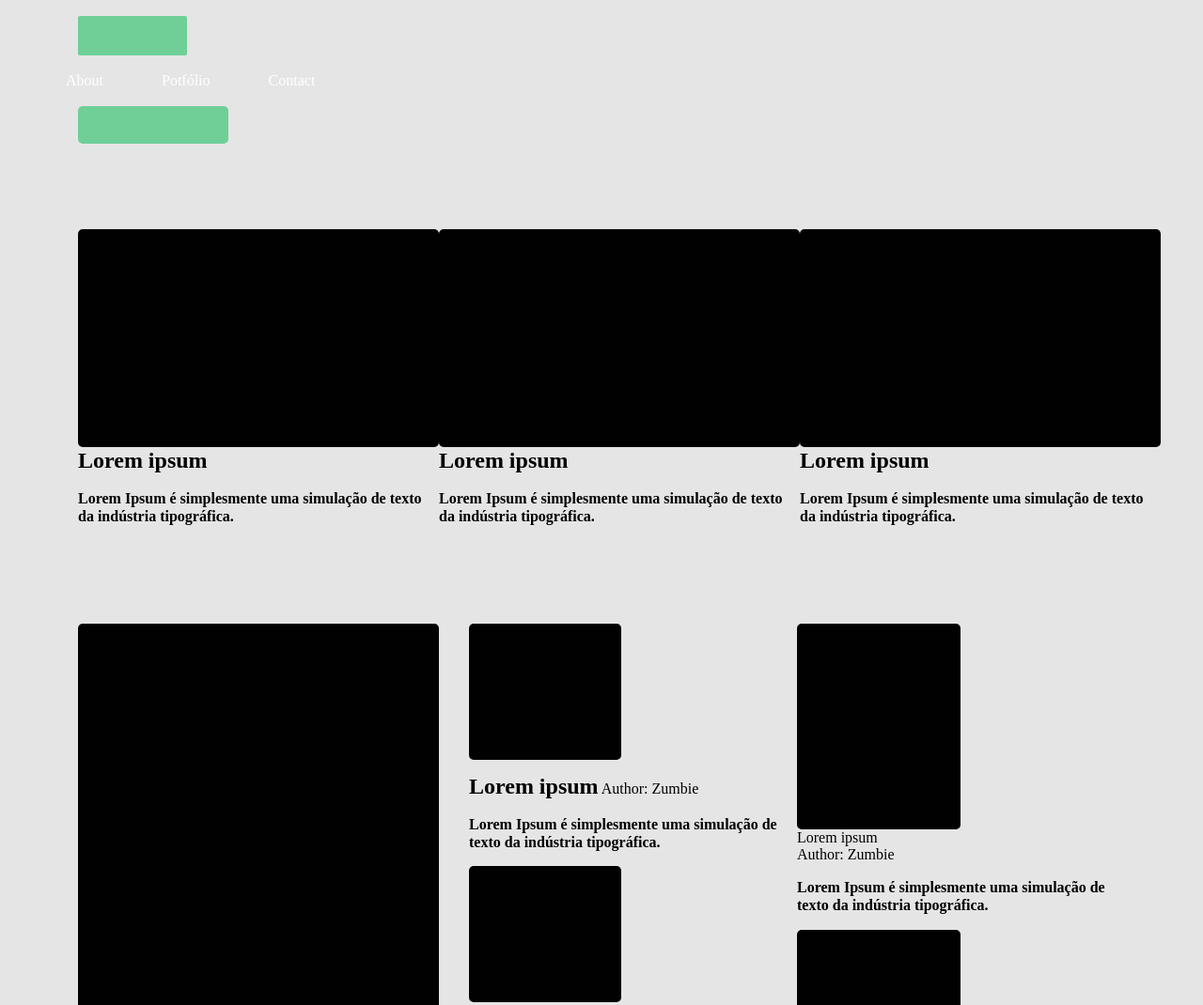
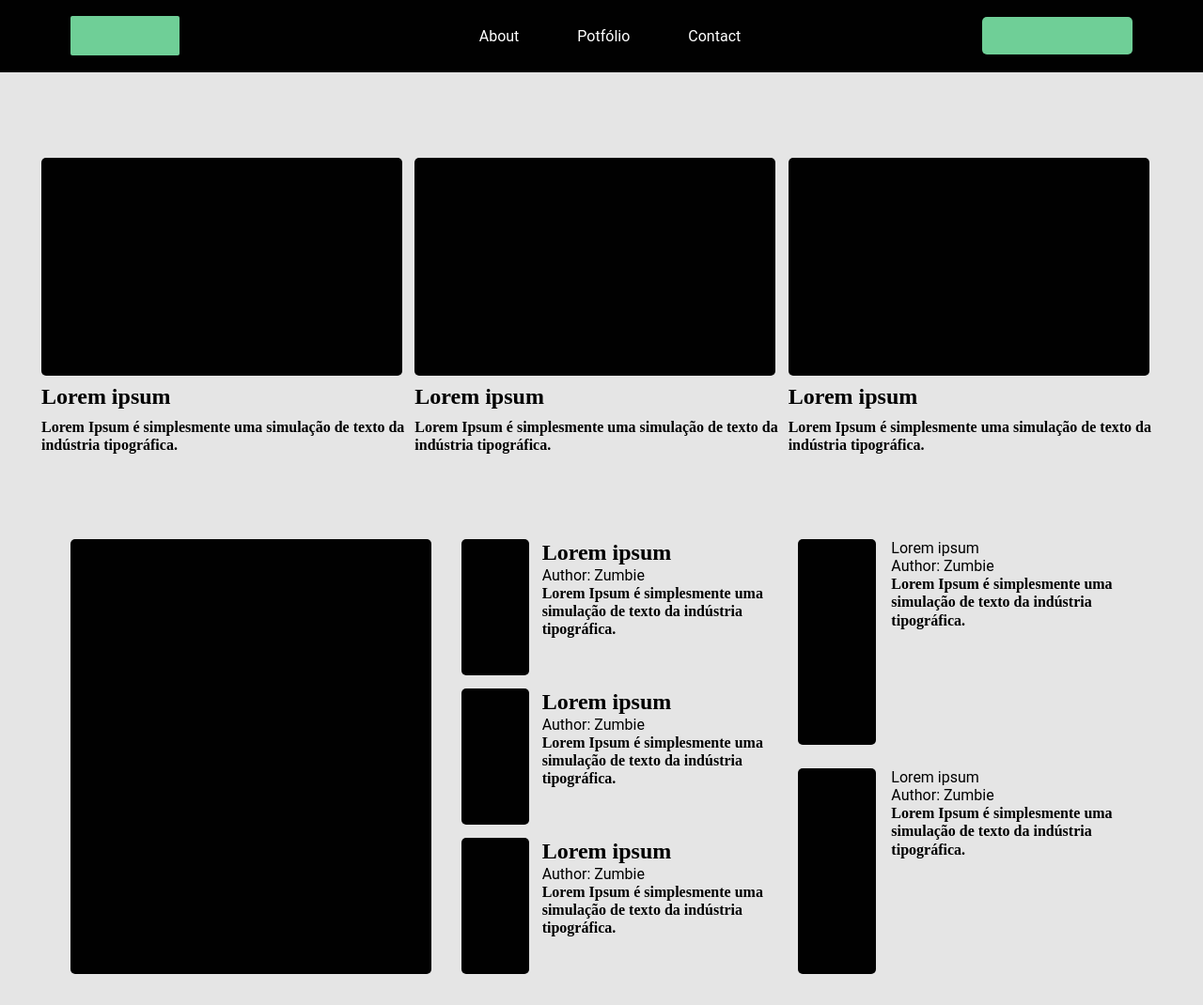
Before and after one commit to RamonMontanari/layout-com-flex-box, a plain HTML site: page index.html in a window 1280 px wide. Shown: the top 1070 px of the page at 94% size. Drawn offline with Linux system fonts and the light colour scheme.

Commit message:
Update style.css

```diff
--- a/style.css
+++ b/style.css
@@ -1,26 +1,18 @@
-.label1 {
-  font-family: "Raleway";
-  font-style: normal;
-  font-weight: 700;
-  font-size: 24px;
-  line-height: 120%;
-  color: #010101;
-}
+* {
+  margin: 0;
+  padding: 0;
+  border: 0;
+  font-size: 100%;
 
-p {
-  font-family: "Raleway";
-  font-style: normal;
-  font-weight: 700;
-  font-size: 16px;
-  line-height: 120%;
-  color: #010101;
+  font-family: "Roboto", sans-serif;
 }
 
 body {
   background-color: #e5e5e5;
 }
 
-.main {
+/* -----HEAD-----*/
+.head {
   background: #010101;
   max-width: 1366px;
   height: 77px;
@@ -56,10 +48,12 @@ body {
   border-radius: 5px;
 }
 
+/* -----MAIN----- */
+
 .first-section {
-  margin: 91px 75px 9px;
+  margin: 91px auto;
+  width: 1192px;
   display: flex;
-  flex-direction: row;
   justify-content: space-between;
 }
 
@@ -70,11 +64,31 @@ body {
   border-radius: 5px;
 }
 
+.label1 {
+  display: block;
+  font-family: "Raleway";
+  font-style: normal;
+  font-weight: 700;
+  font-size: 24px;
+  line-height: 120%;
+  color: #010101;
+  margin: 8px 0;
+}
+
+p {
+  display: block;
+  font-family: "Raleway";
+  font-style: normal;
+  font-weight: 700;
+  font-size: 16px;
+  line-height: 120%;
+  color: #010101;
+}
+
 .second-section {
-  margin: 89px 75px 71px;
+  margin: 0 75px;
   display: flex;
   flex-direction: row;
-  justify-content: space-between;
 }
 
 .rectangle-2 {
@@ -85,12 +99,24 @@ body {
   margin-right: 32px;
 }
 
+.middle-three {
+  display: flex;
+  max-width: 384px;
+}
+
 .rectangle-3 {
-  width: 161.51px;
+  width: 161px;
   height: 145px;
   background: #010101;
   border-radius: 5px;
   margin-bottom: 14px;
+  box-sizing: border-box;
+}
+
+.co-author{
+  display: flex;
+  flex-direction: column;
+  margin: 0 34px 0 14px;
 }
 
 .label2 {
@@ -102,8 +128,15 @@ body {
   color: #010101;
 }
 
-.wrapper-casc {
+.solo-two {
   display: flex;
+  flex-direction: column;
+  justify-content: space-between;
+}
+
+.solo-second {
+  display: flex;
+  max-width: 382px;
 }
 
 .rectangle-4 {
@@ -111,14 +144,22 @@ body {
   height: 219px;
   background: #010101;
   border-radius: 5px;
+  margin-bottom: 14px;
+  box-sizing: border-box;
 }
 
+.solo {
+  display:flex;
+  flex-direction: column;
+  margin-left: 16px;
+}
+
+/* -----THIRD----- */
 .third {
   margin: 71px 75px;
   display: flex;
   flex-direction: row;
-  justify-content: center;
-  align-items: space-between;
+  justify-content: space-between;
 }
 
 .rectangle-6,
@@ -128,6 +169,8 @@ body {
   background: #010101;
   border-radius: 5px;
 }
+
+/* -----FOOTER----- */
 
 .final {
   display: flex;
```
